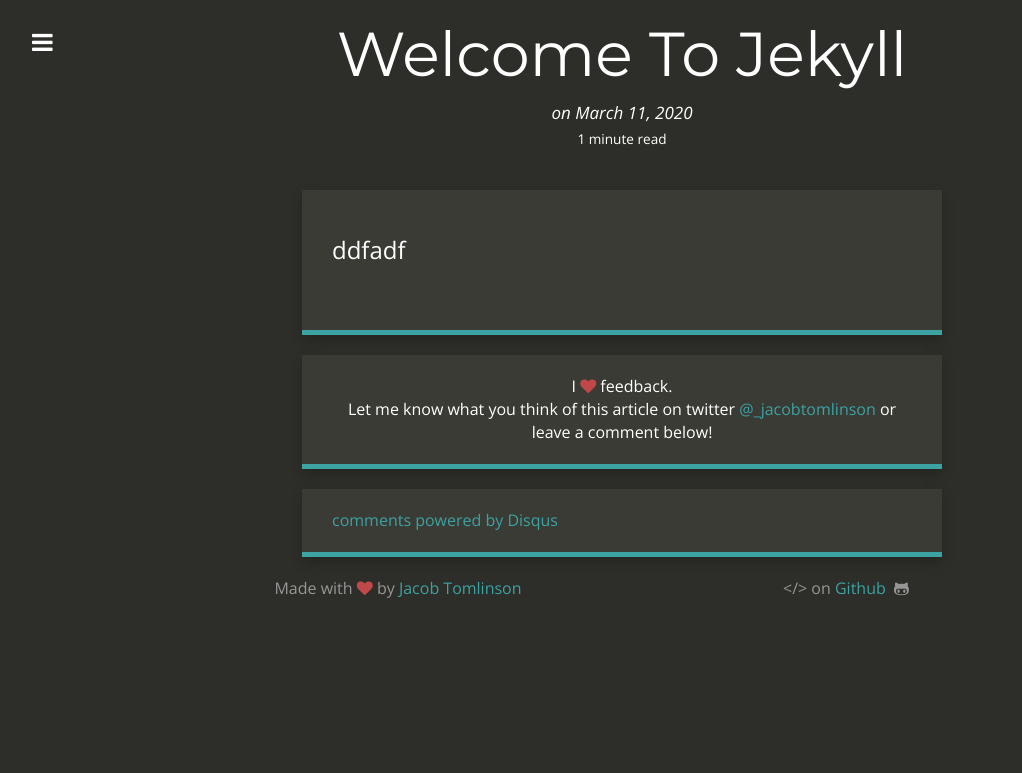
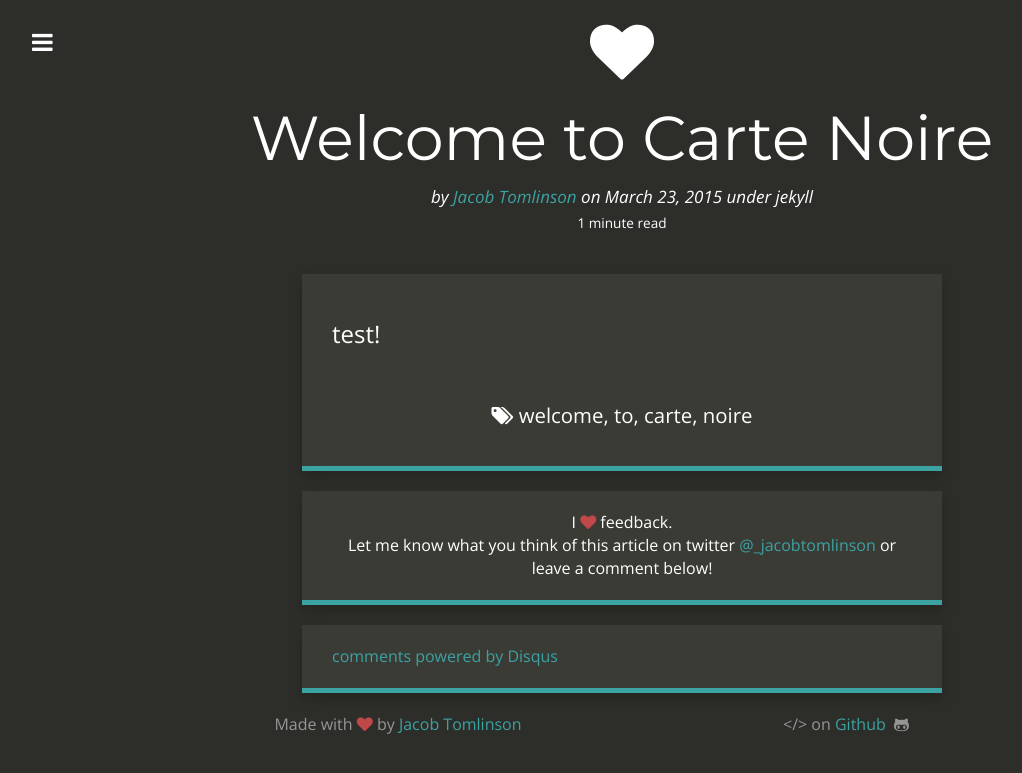
Before and after one commit to jdhcc/jdhcc.github.io, a Jekyll site: the page built from _posts/2020-03-11-welcome-to-jekyll.md, in a window 1280 px wide. Shown: the top 773 px of the page, without its empty margins (18-1040 px from the left). Built offline with Jekyll 4.4.1, drawn with Linux system fonts in a browser that asks for light colours; nearby versions of some CDN libraries; our own code applies the rules of GitHub Pages for plain Markdown files; comment, search, counter and statistics services are not loaded.

Commit message:
Update 2020-03-11-welcome-to-jekyll.md

```diff
--- a/_posts/2020-03-11-welcome-to-jekyll.md
+++ b/_posts/2020-03-11-welcome-to-jekyll.md
@@ -1 +1,18 @@
-ddfadf
+---
+layout:     post
+title:      Welcome to Carte Noire
+date:       2015-03-23 15:31:19
+author:     Jacob Tomlinson
+summary:    Carte Noire is a dark blog theme for Jekyll focusing on a clear reading experience.
+categories: jekyll
+thumbnail:  heart
+tags:
+ - welcome
+ - to
+ - carte
+ - noire
+---
+
+test!
+
+[1]: http://www.jacobtomlinson.co.uk/
```
